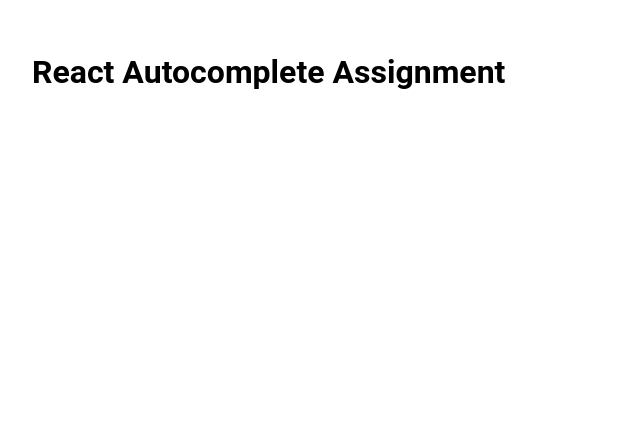
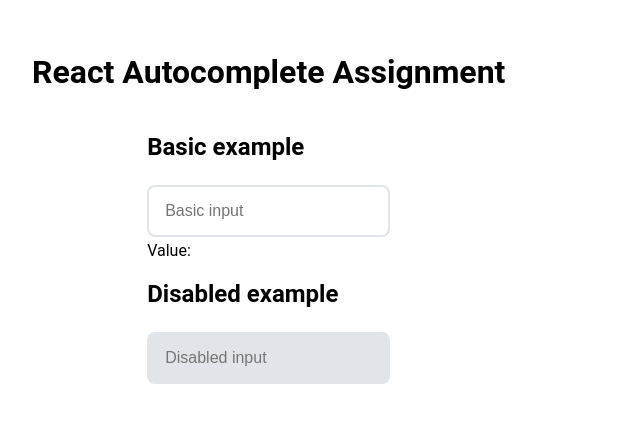
Before and after one commit to michalisKout/auto-complete-rc, a React (Vite) app: page / in a window 1280 px wide. Shown: the top 422 px of the page, without its empty margins (0-640 px from the left). Built offline with nearby package versions, Linux system fonts and the light colour scheme.

Commit message:
chore: Scaffold based input component and styles
- Add main app layout to support future examples
- Add color palette
- Add basic input component

```diff
--- a/src/App.css
+++ b/src/App.css
@@ -1,3 +1,14 @@
+:root {
+  --primary-color: #2d96ff;
+  --secondary-color: #856404;
+  --bg-color: #e1e5e9;
+  --bg-hover: #f4f3f3;
+  --bg-color--secondary: #fff3cd;
+  --fallback-text: #999;
+  --error-main: #dc3545;
+  --error-secondary: #f8d7da;
+}
+
 .app {
   min-height: 100vh;
   display: flex;
@@ -16,3 +27,9 @@
   flex-direction: column;
   align-items: center;
 }
+
+.app__section {
+  display: flex;
+  gap: 4px;
+  flex-direction: column;
+}
--- a/src/App.tsx
+++ b/src/App.tsx
@@ -1,10 +1,29 @@
+import { useState } from "react";
 import "./App.css";
+import { Autocomplete } from "./components/Autocomplete";
 
 function App() {
+  const [inputValue, setInputValue] = useState("");
+
+  const handleInputChange = (value: string) => {
+    setInputValue(value);
+  };
+
   return (
     <div className="app">
       <main className="app__main">
         <h1 className="app__title">React Autocomplete Assignment</h1>
+        <div className="app__content">
+          <section className="app__section">
+            <h2>Basic example</h2>
+            <Autocomplete onInputChange={handleInputChange} placeholder="Basic input" />
+            <span>Value: {inputValue}</span>
+          </section>
+          <section className="app__section">
+            <h2>Disabled example</h2>
+            <Autocomplete disabled placeholder="Disabled input" />
+          </section>
+        </div>
       </main>
     </div>
   );
--- /dev/null
+++ b/src/components/Autocomplete/autocomplete.css
@@ -0,0 +1,28 @@
+.autocomplete {
+  position: relative;
+  width: 100%;
+  max-width: 400px;
+}
+
+.autocomplete__input {
+  width: 100%;
+  padding: 12px 16px;
+  border: 2px solid var(--bg-color);
+  border-radius: 8px;
+  font-size: 16px;
+  line-height: 1.5;
+  background-color: white;
+  transition: border-color 0.2s ease-in-out, box-shadow 0.2s ease-in-out;
+  outline: none;
+  box-sizing: border-box;
+}
+
+.autocomplete__input:focus {
+  border-color: var(--primary-color);
+}
+
+.autocomplete__input:disabled {
+  background-color: var(--bg-color);
+  color: var(--fallback-text);
+  cursor: not-allowed;
+}
--- /dev/null
+++ b/src/components/Autocomplete/autocomplete.tsx
@@ -0,0 +1,45 @@
+import { useCallback, useState } from "react";
+import "./Autocomplete.css";
+import type { AutocompleteProps } from "./types";
+
+/**
+ * Autocomplete component for searching and selecting items
+ *
+ * @param {AutocompleteProps} props - Component properties
+ * @returns {JSX.Element} Rendered Autocomplete component
+ */
+export const Autocomplete: React.FC<AutocompleteProps> = ({
+  onInputChange,
+  placeholder = "Search...",
+  className = "",
+  disabled = false,
+  testId = "test-id",
+}) => {
+  const [inputValue, setInputValue] = useState("");
+
+  const handleInputChange = useCallback(
+    (event: React.ChangeEvent<HTMLInputElement>) => {
+      const value = event.target.value;
+      setInputValue(value);
+      onInputChange?.(value);
+    },
+    [onInputChange],
+  );
+
+  const inputId = `autocomplete-input-${testId}`;
+
+  return (
+    <div className={`autocomplete ${className}`}>
+      <input
+        data-testid={inputId}
+        type="text"
+        className="autocomplete__input"
+        value={inputValue}
+        onChange={handleInputChange}
+        placeholder={placeholder}
+        disabled={disabled}
+        autoComplete="off"
+      />
+    </div>
+  );
+};
--- /dev/null
+++ b/src/components/Autocomplete/index.ts
@@ -0,0 +1,3 @@
+export { Autocomplete } from "./autocomplete";
+
+export type { AutocompleteProps } from "./types";
--- /dev/null
+++ b/src/components/Autocomplete/types.ts
@@ -0,0 +1,7 @@
+export interface AutocompleteProps {
+  onInputChange?: (value: string) => void;
+  placeholder?: string;
+  className?: string;
+  testId?: string;
+  disabled?: boolean;
+}
```
